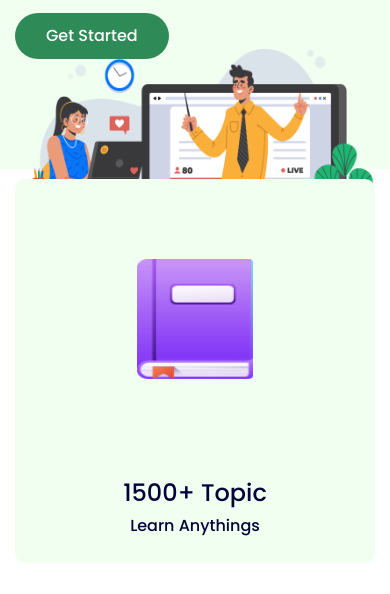
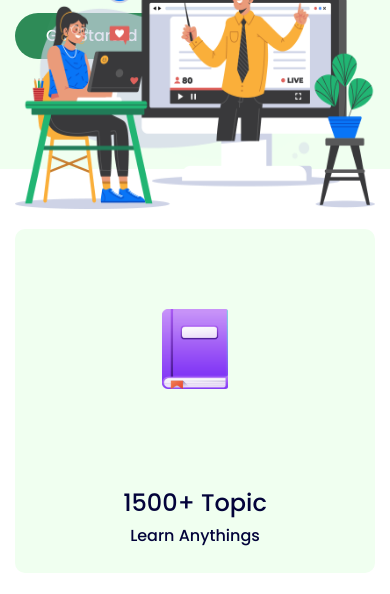
Before and after one commit to MdTaufiqurRahman/e-school, a plain HTML site: page index.html in a window 390 px wide. Shown: the part 461-1055 px from the top of the page. Drawn offline with nearby package versions, Linux system fonts and the light colour scheme.

Commit message:
edited done

```diff
--- a/style.css
+++ b/style.css
@@ -146,18 +146,18 @@ footer{
 @media (max-width:900px){
 
     .topic img{
-        width: 280px;
-        height: 280px;
+        width: 230px;
+        height: 240px;
     }
     .card-first{
-        margin-top:10px;
+        margin-top:60px;
         background-color: #F0FFF0;
         border-radius: 10px;
     }
     .carousel-img{
         width: 100%;
         height: 250px;
-        margin-top: -10px;
+        margin-top: -100px;
 
     }
 
```
